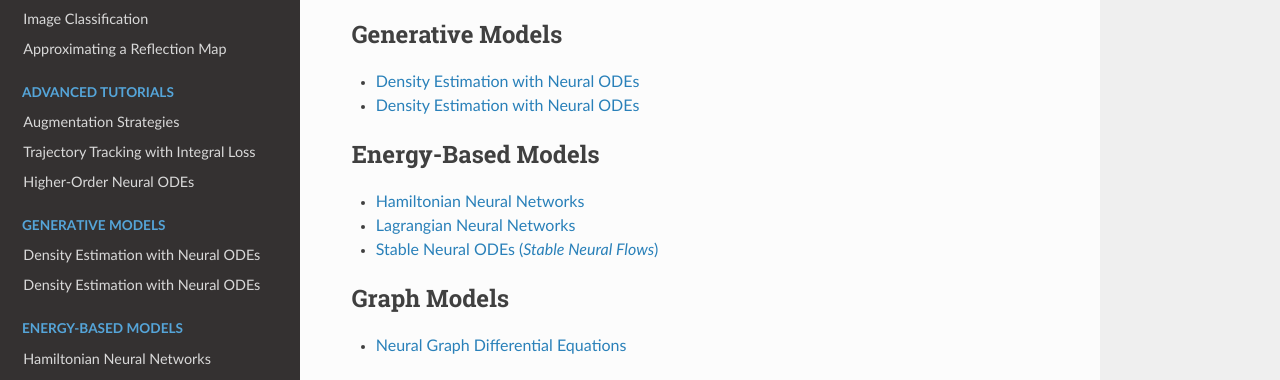
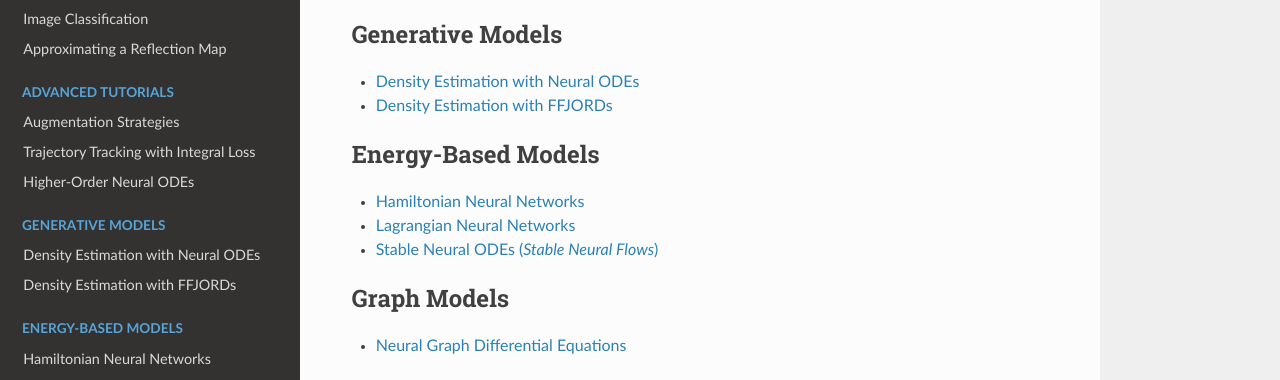
Before and after one commit to willw625731/torchdyn, a Sphinx documentation site: the page built from docs/index.rst, in a window 1280 px wide and 900 px high, scrolled down 704 px. Shown: the part 162-542 px from the top of the window. Built offline with Sphinx 7.4.7 and the Read the Docs theme 2.0.0, drawn with Linux system fonts in a browser that asks for light colours; pages that are not in the unit, such as notebooks, are missing from menus; part of the change alters nothing that is shown.

```diff
--- a/docs/index.rst
+++ b/docs/index.rst
@@ -40,7 +40,7 @@ Please visit our GitHub `page <https://github.com/diffeqml/torchdyn.git>`_.
    :caption: Generative Models
 
    tutorials/07a_continuous_normalizing_flows
-   tutorials/07a_continuous_normalizing_flows
+   tutorials/07b_ffjord
 
 .. toctree::
    :maxdepth: 1
```
